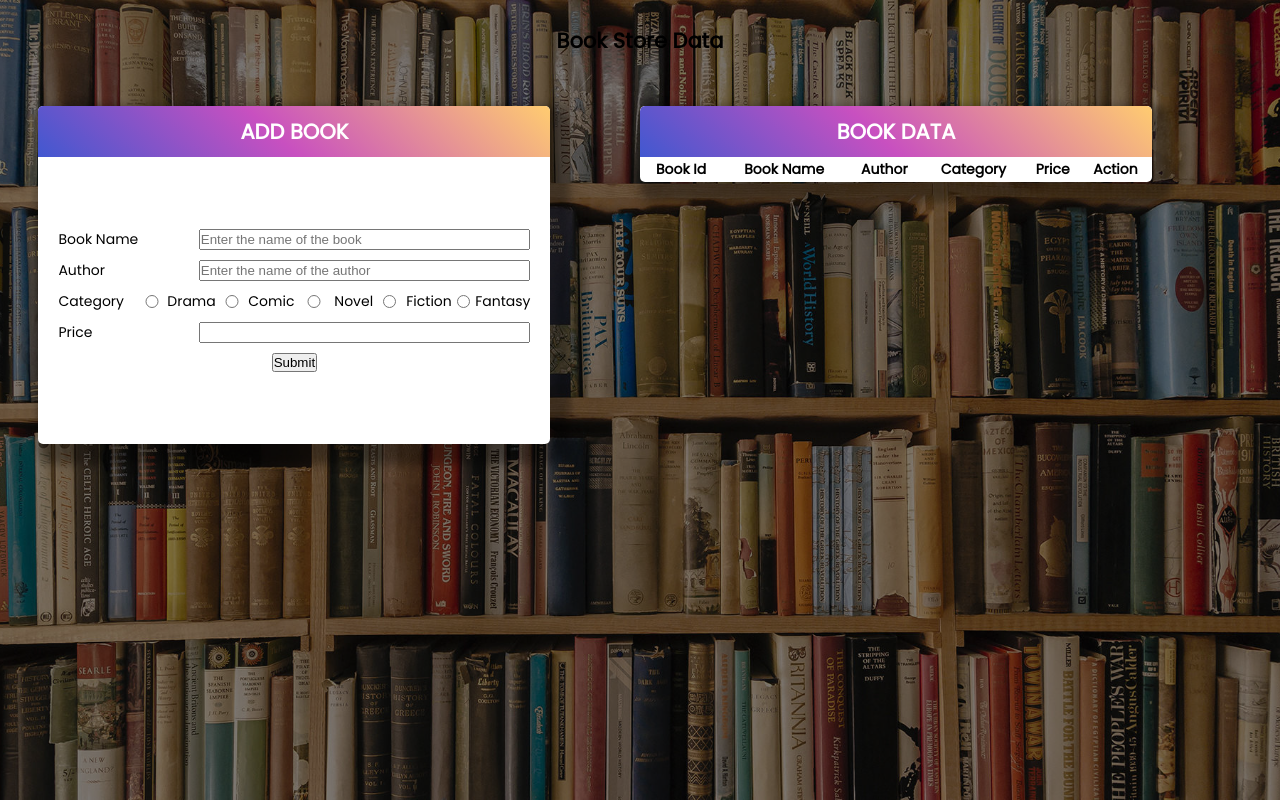
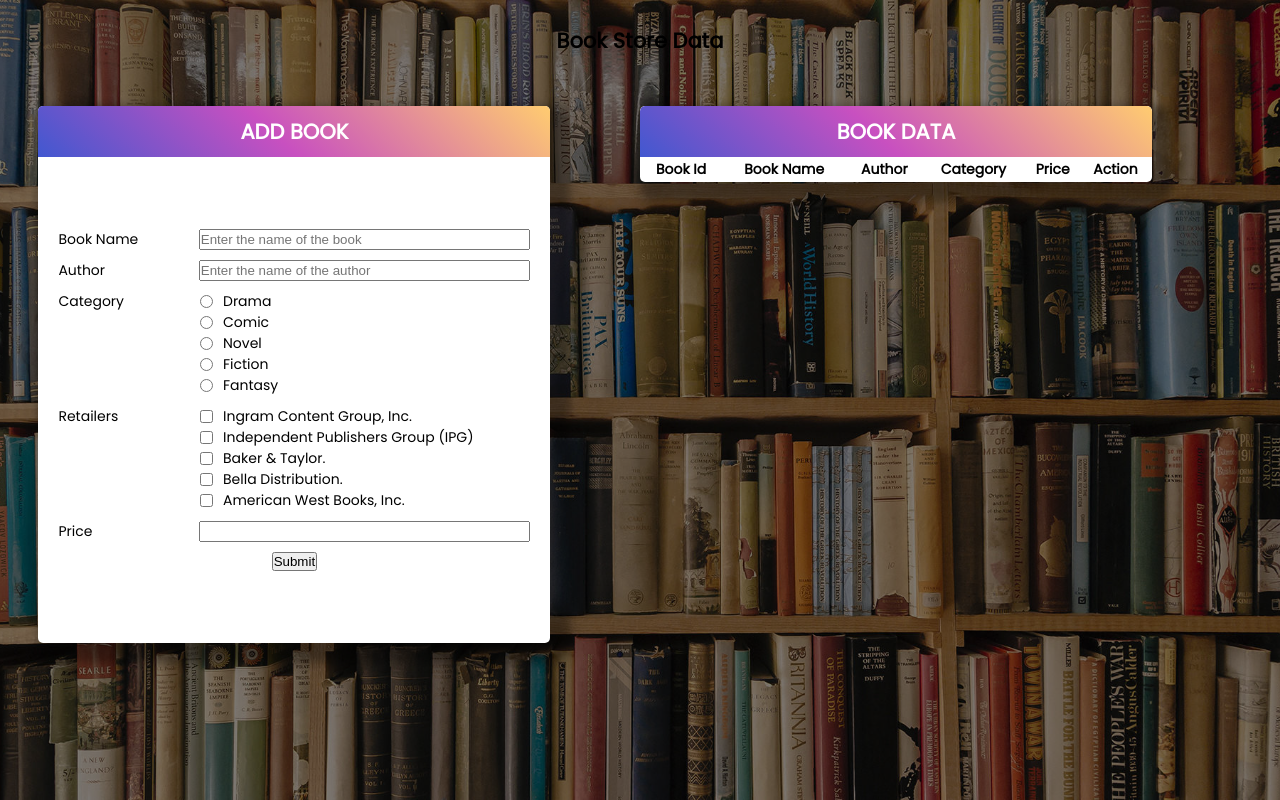
Before and after one commit to Manthan171/JavaScript-CRUD-operation, a plain HTML site: page index.html in a window 1280 px wide. Drawn offline with Linux system fonts and the light colour scheme.

Commit message:
add checkbox and style radio btn part

```diff
--- a/index.html
+++ b/index.html
@@ -52,6 +52,7 @@
               placeholder="Enter the category"
               required
             /> -->
+            <div class="radio-btn">
               <label class="radio-group"
                 ><input type="radio" name="radio" value="Drama" />Drama</label
               >
@@ -62,11 +63,60 @@
                 ><input type="radio" name="radio" value="Novel" />Novel</label
               >
               <label class="radio-group"
-              ><input type="radio" name="radio" value="Fiction" />Fiction</label
+                ><input
+                  type="radio"
+                  name="radio"
+                  value="Fiction"
+                />Fiction</label
               >
               <label class="radio-group"
-              ><input type="radio" name="radio" value="Fantasy" />Fantasy</label
+                ><input
+                  type="radio"
+                  name="radio"
+                  value="Fantasy"
+                />Fantasy</label
               >
+            </div>
+          </div>
+          <div class="form-group">
+            <label>Retailers</label>
+            <div class="checkbox">
+              <label class="checkbox-group"
+                ><input
+                  type="checkbox"
+                  name="check"
+                  value="Ingram Content Group, Inc."
+                />Ingram Content Group, Inc.</label
+              >
+              <label class="checkbox-group"
+                ><input
+                  type="checkbox"
+                  name="check"
+                  value="Independent Publishers Group (IPG)"
+                />Independent Publishers Group (IPG)
+              </label>
+              <label class="checkbox-group"
+                ><input
+                  type="checkbox"
+                  name="check"
+                  value="Baker & Taylor."
+                />Baker & Taylor.</label
+              >
+              <label class="checkbox-group"
+                ><input
+                  type="checkbox"
+                  name="check"
+                  value="Bella Distribution."
+                />Bella Distribution.</label
+              >
+              <label class="checkbox-group"
+                ><input
+                  type="checkbox"
+                  name="check"
+                  value="American West Books, Inc."
+                />American West Books, Inc.</label
+              >
+            </div>
           </div>
           <div class="form-group">
             <label>Price</label>
--- a/style/style.css
+++ b/style/style.css
@@ -67,7 +67,7 @@ border-radius: 5px 5px 0 0;
 
 .form-group{
     display: flex;
-    justify-content: space-around;
+    /* justify-content: space-around; */
     margin: 10px auto;
     padding: 0 20px;
 }
@@ -126,4 +126,39 @@ tr{
     display: flex;
     justify-content: center;
     align-items: center;
+    width: auto !important;
 }
+
+
+.radio-group input{
+    width: auto !important;
+    margin-right: 10px;
+}
+
+.checkbox-group{
+    display: flex;
+    width: auto !important;
+    align-items: center;
+}
+.checkbox{
+    display: flex;
+    justify-content: center;
+    align-items: flex-start;
+    flex-direction: column;
+}
+
+.checkbox-group input{
+    width: auto;
+    margin-right: 10px;
+}
+
+.form-btn{
+    justify-content: center;
+}
+
+.radio-btn{
+    display: flex;
+    justify-content: center;
+    align-items: flex-start;
+    flex-direction: column;
+}
```
Lines whose indentation alone changed are shown as unchanged.
